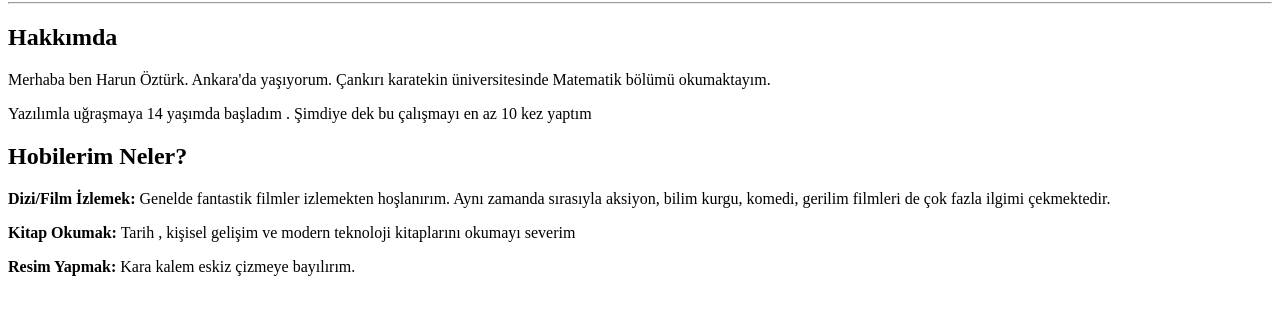
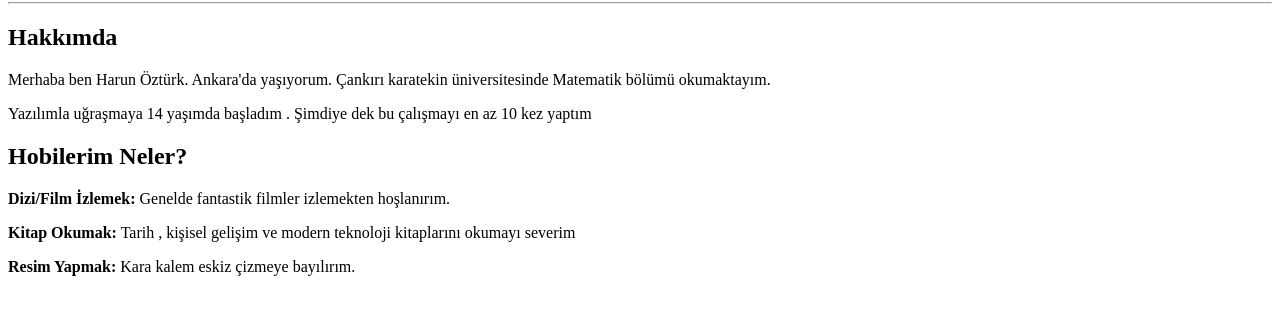
Before and after one commit to harunoztuurk/html_-devleri, a plain HTML site: page index.html in a window 1280 px wide. Shown: the part 104-418 px from the top of the page. Drawn offline with Linux system fonts and the light colour scheme.

Commit message:
Update index.html

```diff
--- a/index.html
+++ b/index.html
@@ -17,7 +17,7 @@
     <h2> Hobilerim Neler?</h2>
 
         <p><b>Dizi/Film İzlemek:</b>
-             Genelde fantastik filmler izlemekten hoşlanırım. Aynı zamanda sırasıyla aksiyon, bilim kurgu, komedi, gerilim filmleri de çok fazla ilgimi çekmektedir.
+             Genelde fantastik filmler izlemekten hoşlanırım.
             </p>
 
         <p><b>Kitap Okumak:</b>
```
